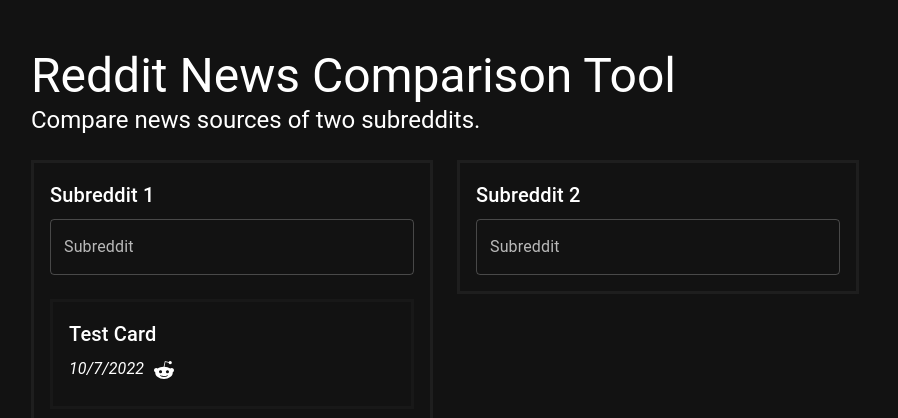
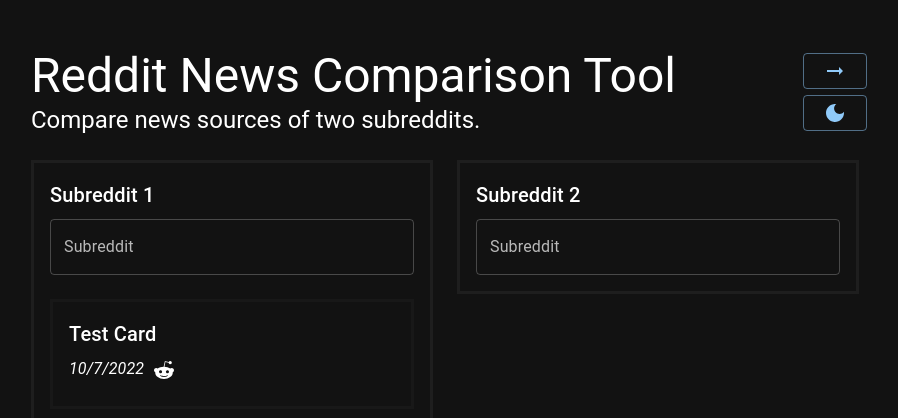
Before and after one commit to devinarena/RNCT, a React (Create React App) app in the folder reddit-news/: page / in a window 1280 px wide. Shown: the top 418 px of the page, without its empty margins (183-1081 px from the left). Built offline with nearby package versions, Linux system fonts and the light colour scheme.

Commit message:
added buttons

```diff
--- a/reddit-news/src/App.js
+++ b/reddit-news/src/App.js
@@ -1,6 +1,7 @@
-import { Box, TextField, Typography } from "@mui/material";
+import { Box, Button, TextField, Typography } from "@mui/material";
 import NewsCard from "./NewsCard";
-
+import ArrowRightAltIcon from "@mui/icons-material/ArrowRightAlt";
+import DarkModeIcon from '@mui/icons-material/DarkMode';
 /**
  * @file App.js
  * @author Devin Arena
@@ -29,7 +30,14 @@
               Compare news sources of two subreddits.
             </Typography>
           </Box>
-          <Box sx={{ ml: 2 }}></Box>
+          <Box sx={{ mx: 2, display: "flex", flexDirection: "column", justifyContent: "space-evenly" }}>
+            <Button variant="outlined">
+              <ArrowRightAltIcon />
+            </Button>
+            <Button variant="outlined">
+              <DarkModeIcon/>
+            </Button>
+          </Box>
         </Box>
 
         <Box
```
